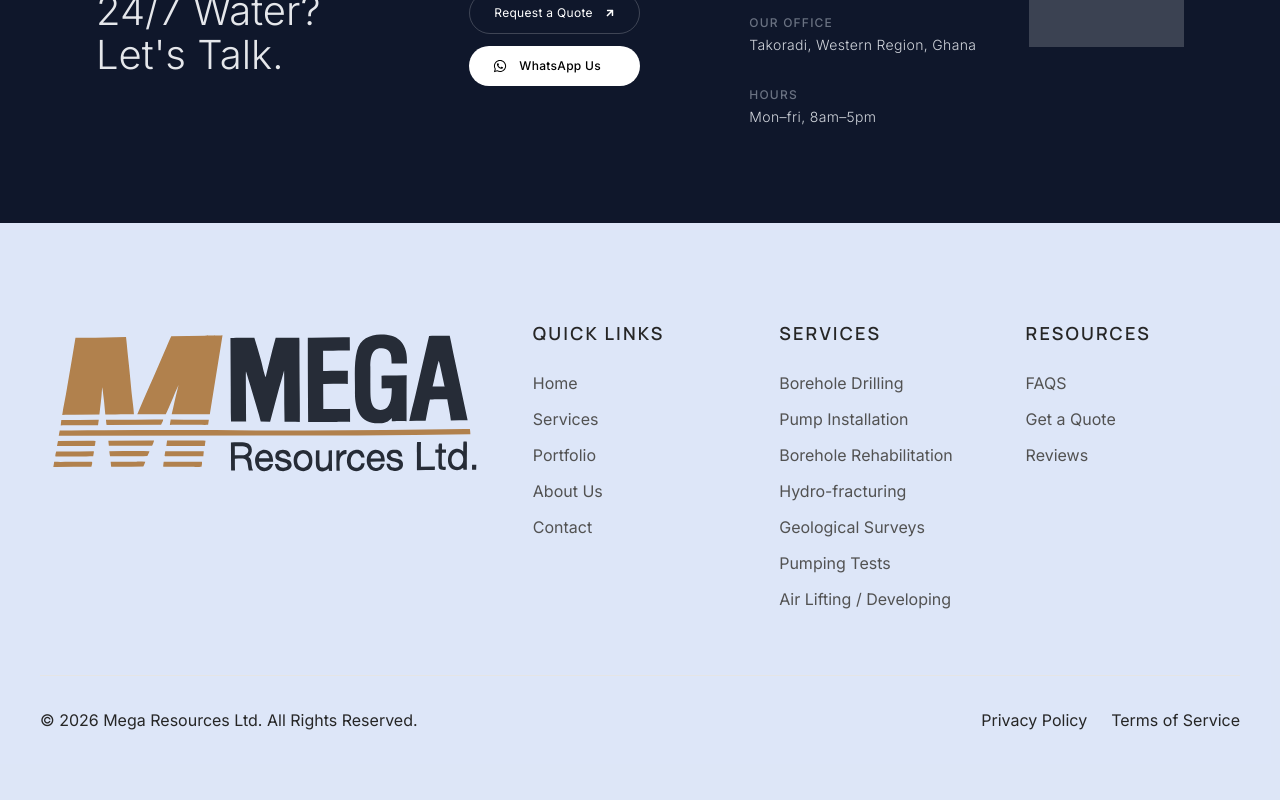
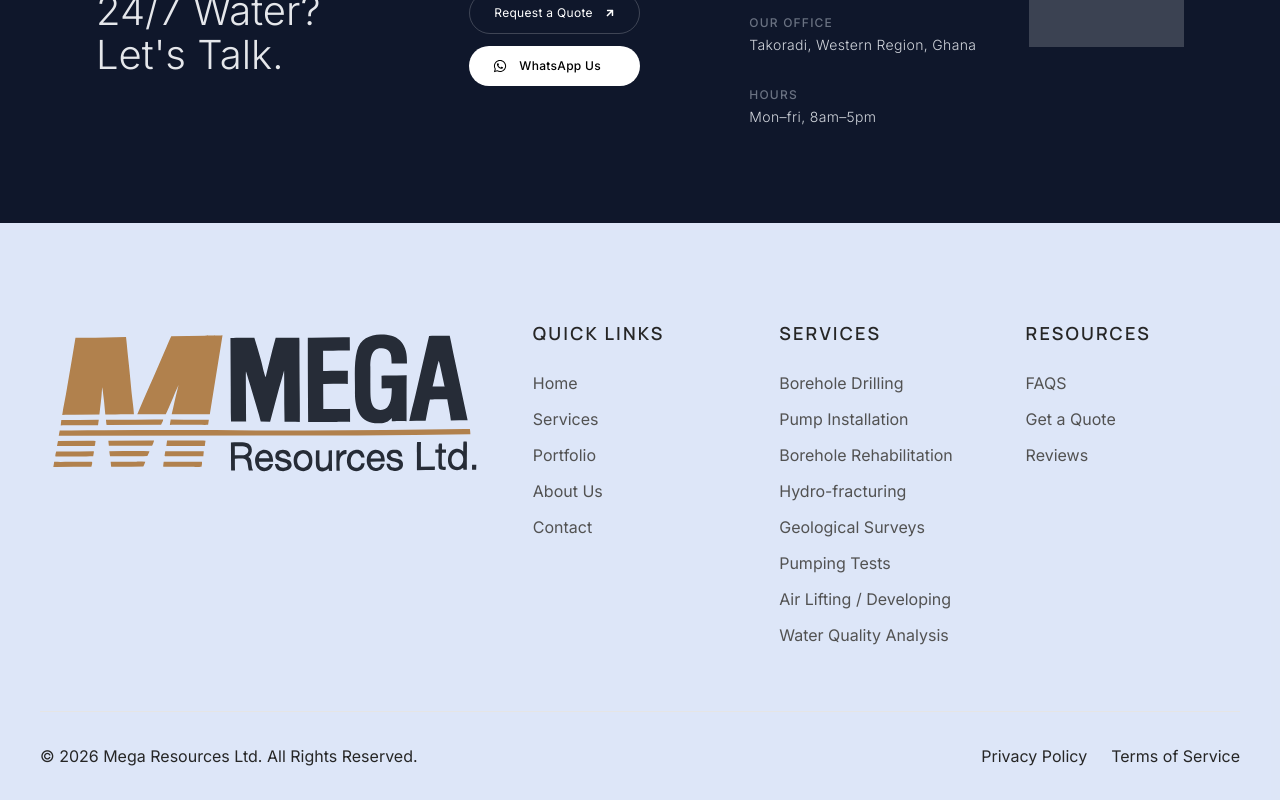
Before and after one commit to DubemUmeh/Mega-Resources, a Next.js app: page / in a window 1280 px wide. Shown: the part 6981-7781 px from the top of the page. Before the commit the page ends 7745 px from the top, so only its background shows below. Built offline with nearby package versions, Linux system fonts and the light colour scheme; no server answers; the database is empty; grey boxes are pictures that could not be loaded.

Commit message:
Add water quality analysis to Footer.tsx

```diff
--- a/components/ui/Footer.tsx
+++ b/components/ui/Footer.tsx
@@ -17,6 +17,7 @@ const quickLinks = {
     { href: "/services/geological-surveys", title: "Geological Surveys" },
     { href: "/services/pumping-tests", title: "Pumping Tests" },
     { href: "/services/air-lifting-developing", title: "Air Lifting / Developing" },
+    { href: "/services/water-quality-analysis", title: "Water Quality Analysis" },
   ],
   Resources: [
     { title: "FAQS", href: "/faq" },
```
